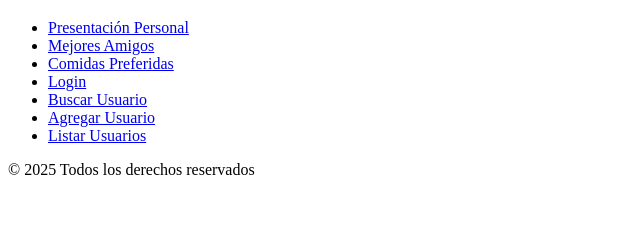
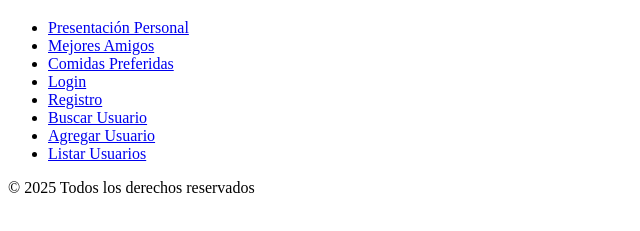
Before and after one commit to pachulangaaaaa/Repo-6A, a plain HTML site: page index.html in a window 1280 px wide. Shown: the part 61-292 px from the top of the page, without its empty margins (0-640 px from the left). Drawn offline with Linux system fonts and the light colour scheme.

Commit message:
Update index.html

```diff
--- a/index.html
+++ b/index.html
@@ -15,6 +15,7 @@
             <li><a href="MejoresAmigos.html">Mejores Amigos</a></li>
             <li><a href="ComidasPreferidas.html">Comidas Preferidas</a></li>
             <li><a href="login.html">Login</a></li>
+            <li><a href="register.html">Registro</a></li> <!-- Enlace agregado -->
             <li><a href="BuscarUsuario.html">Buscar Usuario</a></li>
             <li><a href="AgregarUsuario.html">Agregar Usuario</a></li>
             <li><a href="ListarUsuario.html">Listar Usuarios</a></li>
```
